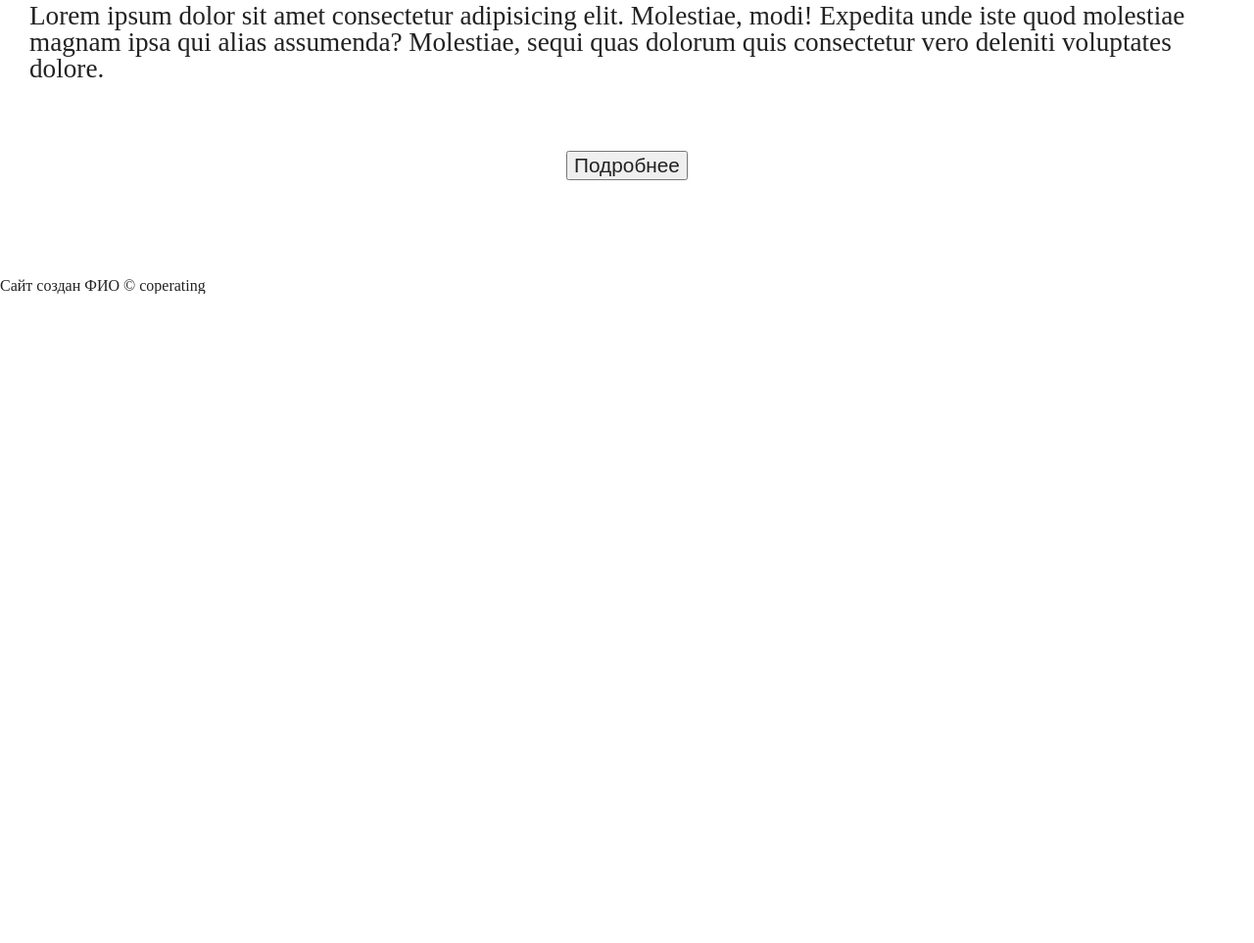
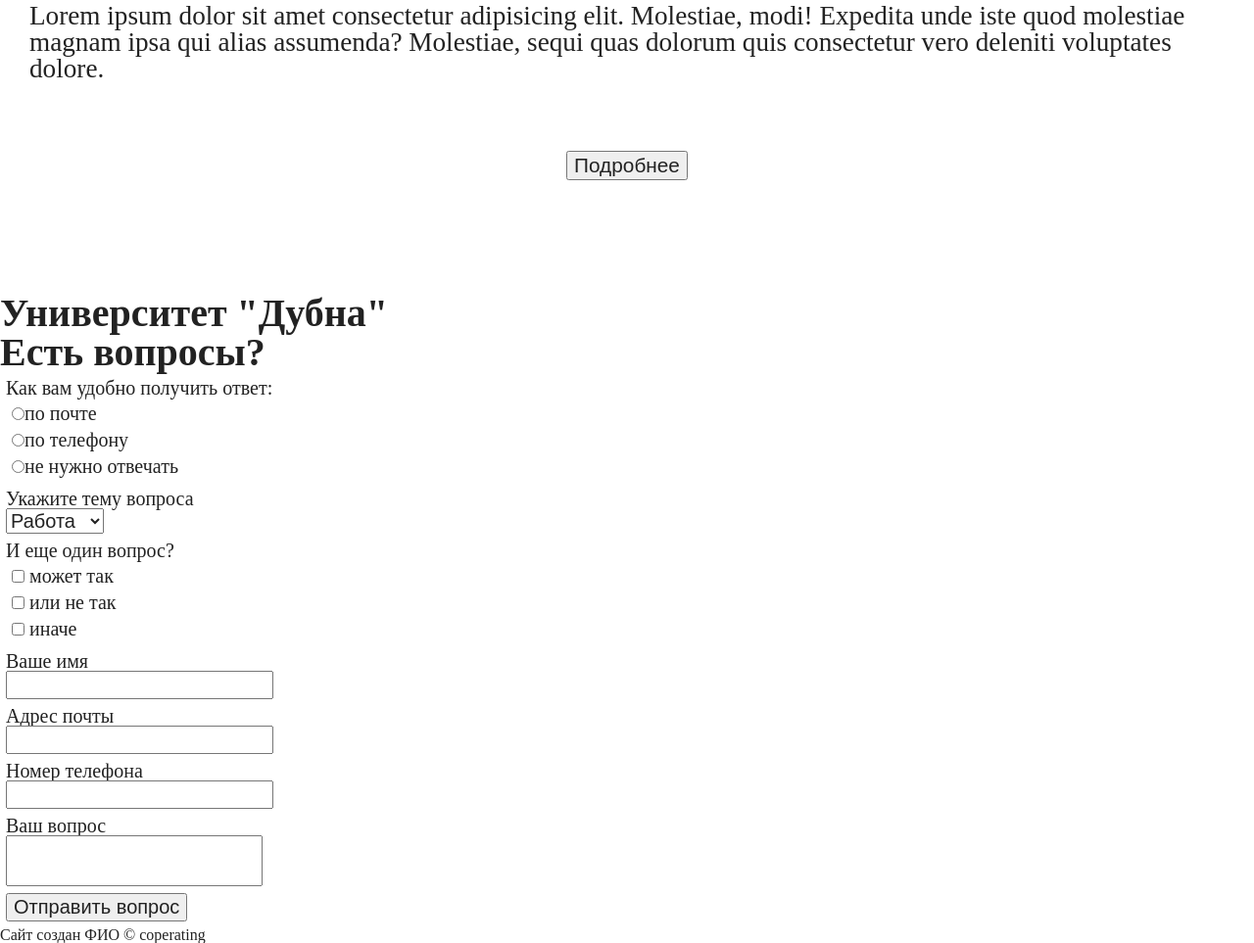
Before and after one commit to BKS77/BKS77.github.io, a plain HTML site: page Задание 1/index.html in a window 1280 px wide. Shown: the part 1748-2711 px from the top of the page at 98% size. Before the commit the page ends 2048 px from the top, so only its background shows below. Drawn offline with Linux system fonts and the light colour scheme.

Commit message:
фиксация

```diff
--- a/Задание 1/index.html
+++ b/Задание 1/index.html
@@ -66,7 +66,7 @@
             </div>
         </div>
         <div class="uslugi">
-            <h3>Услуги</h3>
+            <h2>Услуги</h2>
         </div>
         <div style="float: left; width: 49%;">
             <ul type="circle">
@@ -114,9 +114,9 @@
         </div>
 
         <div>
-            <h4>
+            <h2>
                 Заголовок
-            </h4>
+            </h2>
         </div>
         <div>
             <p class="text">
@@ -127,8 +127,65 @@
                 <input type="button" value="Подробнее">
             </p>
         </div>
-        <footer>
-            Сайт создан ФИО &copy; coperating
-        </footer>
+
+        <br clear="all">
+        <h3>Университет "Дубна"</h3>
+	<h3>Есть вопросы?</h3>
+	<form action="" class="form">
+		<div>
+			<p>Как вам удобно получить ответ:</p>
+			<div>
+				<input type="radio">по почте
+			</div>
+			<div>
+				<input type="radio">по телефону
+			</div>
+			<div>
+				<input type="radio">не нужно отвечать
+			</div>
+		</div>
+		<div>
+			<p>Укажите тему вопроса</p>
+			<select>
+				<option value="job">Работа</option>
+				<option value="job2">Работа2</option>
+				<option value="job3">Работа3</option>
+			</select>
+		</div>
+		<div>
+			<p>И еще один вопрос?</p>
+			<div>
+				<input type="checkbox"> может так
+			</div>
+			<div>
+				<input type="checkbox"> или не так
+			</div>
+			<div>
+				<input type="checkbox"> иначе
+			</div>
+		</div>
+		<div>
+			<p>Ваше имя</p>
+			<input type="text">
+		</div>
+		<div>
+			<p>Адрес почты</p>
+			<input type="text">
+		</div>
+		<div>
+			<p>Номер телефона</p>
+			<input type="text">
+		</div>
+		<div>
+			<p>Ваш вопрос</p>
+			<textarea name="text" style="resize: none;"></textarea>
+		</div>
+		<div>
+			<input type="button" value="Отправить вопрос">
+		</div>
+    </form>
+    <footer>
+        Сайт создан ФИО &copy; coperating
+    </footer>
 </body>
 </html>
--- a/Задание 1/style/style.css
+++ b/Задание 1/style/style.css
@@ -451,11 +451,9 @@ p{
     font-size:40%;
 }
 h3{
-    font-size:200%;
+    font-size:40px;
     font-weight: bold;
-    text-align: center;
-    margin-bottom: 70px;
-    margin-top: 70px;
+    text-align: left;
 }
 .marker{
     font-size:170%;
@@ -464,13 +462,6 @@ h3{
     margin-right: 50px;
  }
 
- h4{
-    font-size:200%;
-    font-weight: bold;
-    text-align: center;
-    margin-bottom: 70px;
-    margin-top: 70px;
- }
  .text{
     font-size:170%;
     margin-left: 30px;
@@ -481,3 +472,16 @@ h3{
     font-size:130%;
     margin-bottom: 100px;
     margin-top: 70px; }
+
+.form{
+    font-size: 20px;
+}
+
+.form div p{
+    font-size: 20px;
+}
+
+.form div{
+    margin: 5px;
+    padding: 1px;
+}
```
